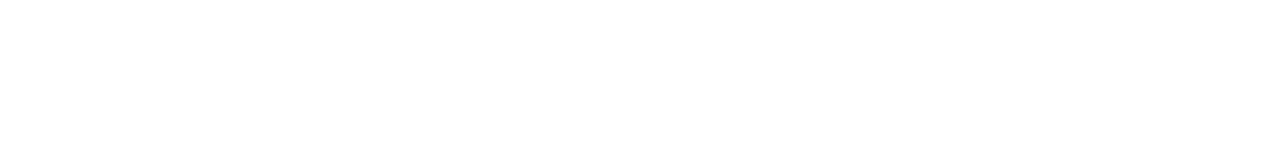
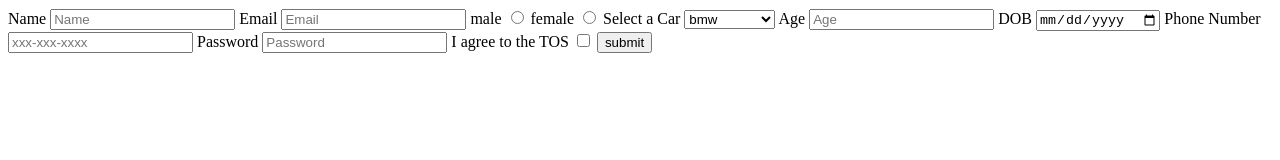
Before and after one commit to acciojob/signup-form-car-Ary2506, a website: page main.html in a window 1280 px wide. Drawn offline with Linux system fonts and the light colour scheme.

Commit message:
created a submission

```diff
--- a/main.html
+++ b/main.html
@@ -8,6 +8,33 @@
 
 <body>
 	<!-- the entire body must be written by student -->
+	<form method="post">
+		<label for="name">Name</label>
+		<input type="text" id="name" placeholder="Name" required>
+		<label for="email">Email</label>
+		<input type="Email" id="email" placeholder="Email" required>
+		<label for="gender_m">male</label>
+		<input type="Radio" id="gender_m" name="gender" required>
+		<label for="gender_f">female</label>
+		<input type="radio" id="gender_m" name="gender" required>
+		<label for="cars">Select a Car</label>
+		<select type="selct" id="cars" placeholder="-Please choose an option--" required>
+			<option>bmw</option>
+			<option>audi</option>
+			<option>range rover</option>
+		</select>
+		<label for="age">Age</label>
+		<input type="Number" id="age" placeholder="Age" required>
+		<label for="dob">DOB</label>
+		<input type="date" id="dob" required>
+		<label for="tel">Phone Number</label>
+		<input type="tel" id="tel" placeholder="xxx-xxx-xxxx" >
+		<label for="password">Password</label>
+		<input type="Pasword" id="password" placeholder="Password" required>
+		<label for="tos">I agree to the TOS</label>
+		<input type="checkbox" id="tos" required>
+		<button type="submit">submit</button>
+	</form>
     <script type="text/javascript" src="./script.js">
 </script>
 
```
